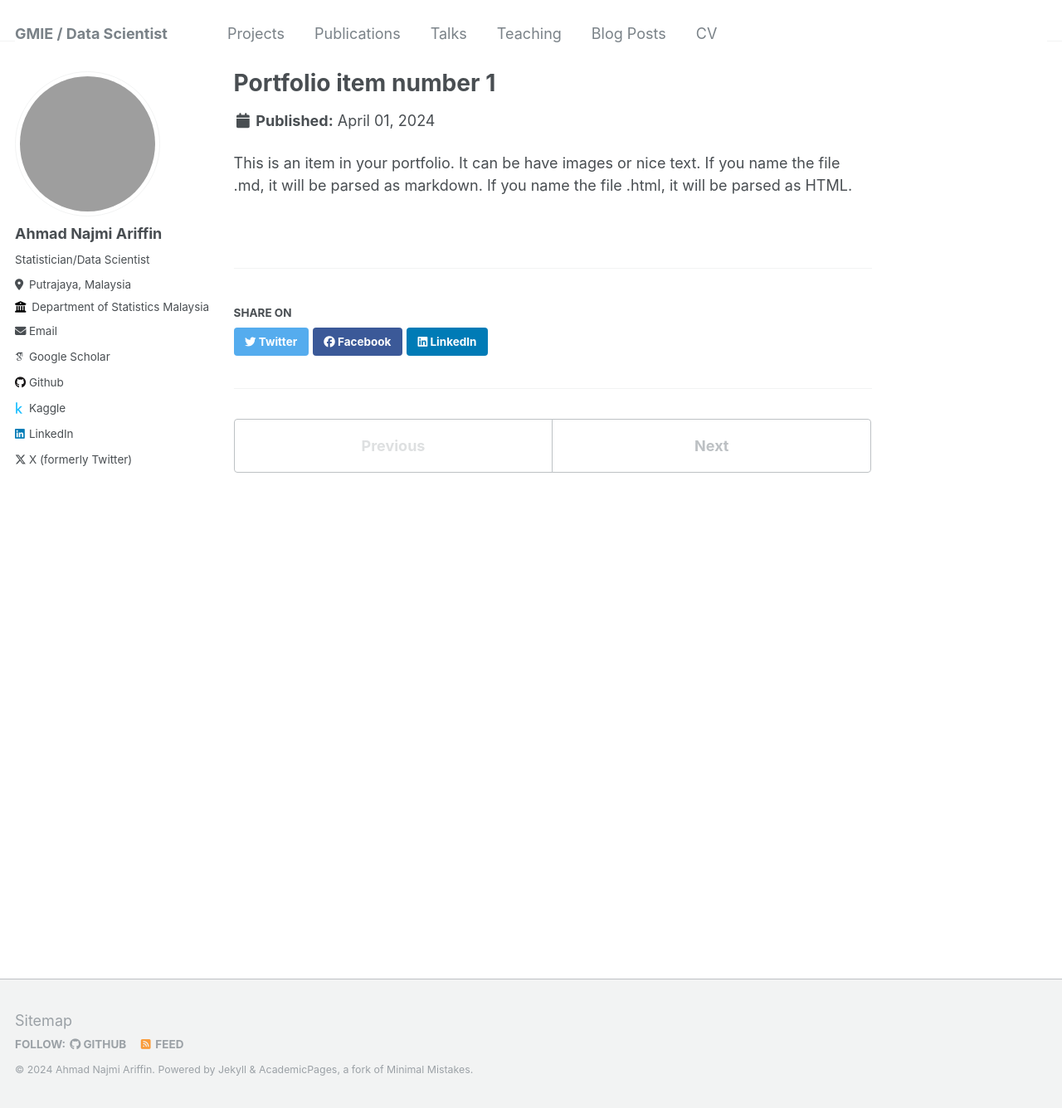
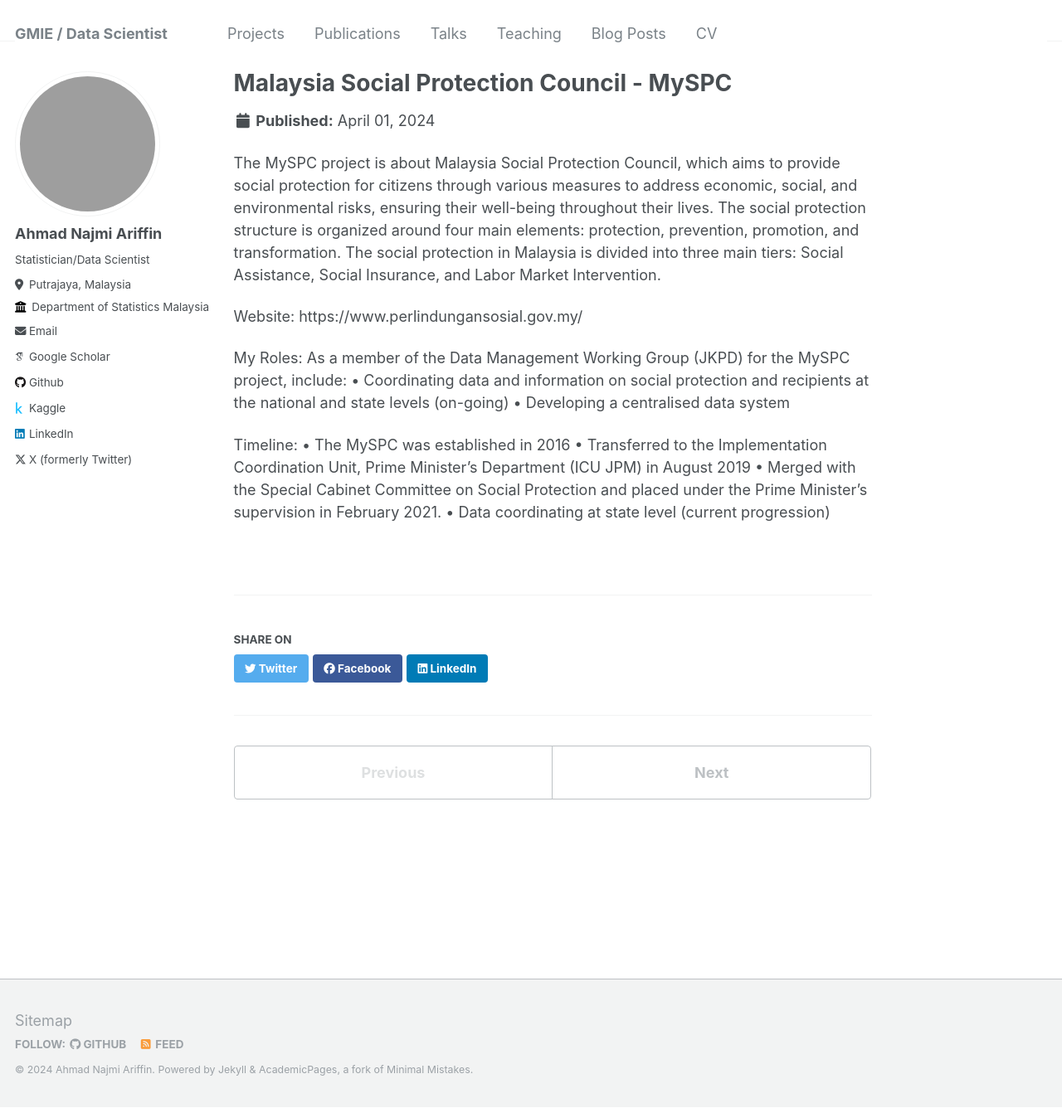
Before and after one commit to booluckgmie/anajmiariffin.github.io, a Jekyll site: the page built from _portfolio/portfolio-1.md, in a window 1280 px wide and 1336 px high. Shown: the whole window at 83% size. Built offline with Jekyll 4.4.1, drawn with Linux system fonts in a browser that asks for light colours; some web fonts are replaced; grey boxes are pictures that could not be loaded.

Commit message:
Update portfolio-1.md

```diff
--- a/_portfolio/portfolio-1.md
+++ b/_portfolio/portfolio-1.md
@@ -1,7 +1,20 @@
 ---
-title: "Portfolio item number 1"
-excerpt: "Short description of portfolio item number 1<br/><img src='/images/500x300.png'>"
+title: " Malaysia Social Protection Council - MySPC"
+excerpt: "Majlis Perlindungan Sosial Malaysia<br/><img src='https://i.ibb.co/GPBZw3G/image.png'>"
 collection: portfolio
 ---
 
-This is an item in your portfolio. It can be have images or nice text. If you name the file .md, it will be parsed as markdown. If you name the file .html, it will be parsed as HTML.
+The MySPC project is about Malaysia Social Protection Council, which aims to provide social protection for citizens through various measures to address economic, social, and environmental risks, ensuring their well-being throughout their lives. The social protection structure is organized around four main elements: protection, prevention, promotion, and transformation. The social protection in Malaysia is divided into three main tiers: Social Assistance, Social Insurance, and Labor Market Intervention.
+
+Website: https://www.perlindungansosial.gov.my/
+
+My Roles:
+As a member of the Data Management Working Group (JKPD) for the MySPC project, include:
+ • Coordinating data and information on social protection and recipients at the national and state levels (on-going)
+ • Developing a centralised data system
+
+Timeline:
+ • The MySPC was established in 2016
+ • Transferred to the Implementation Coordination Unit, Prime Minister's Department (ICU JPM) in August 2019
+ • Merged with the Special Cabinet Committee on Social Protection and placed under the Prime Minister's supervision in February 2021.
+ • Data coordinating at state level (current progression)
```
